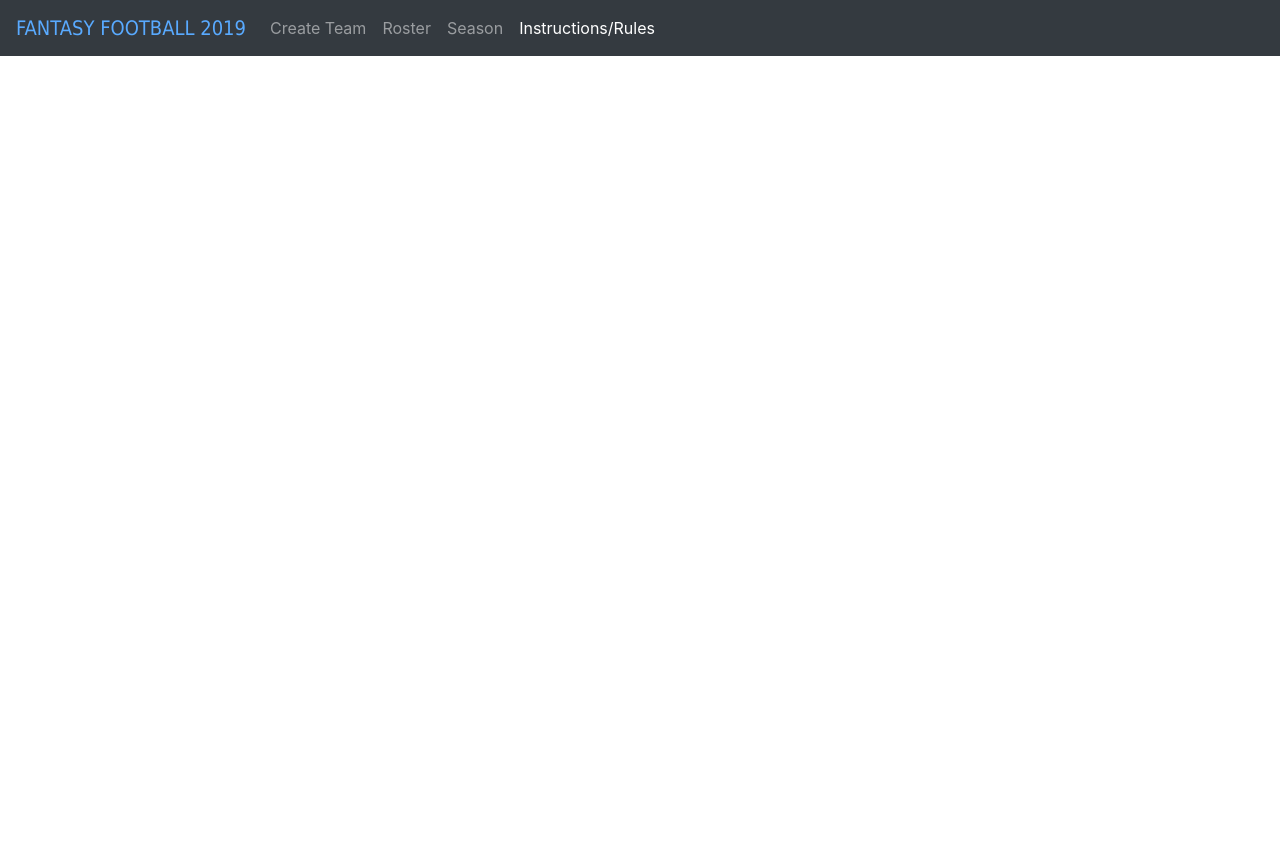
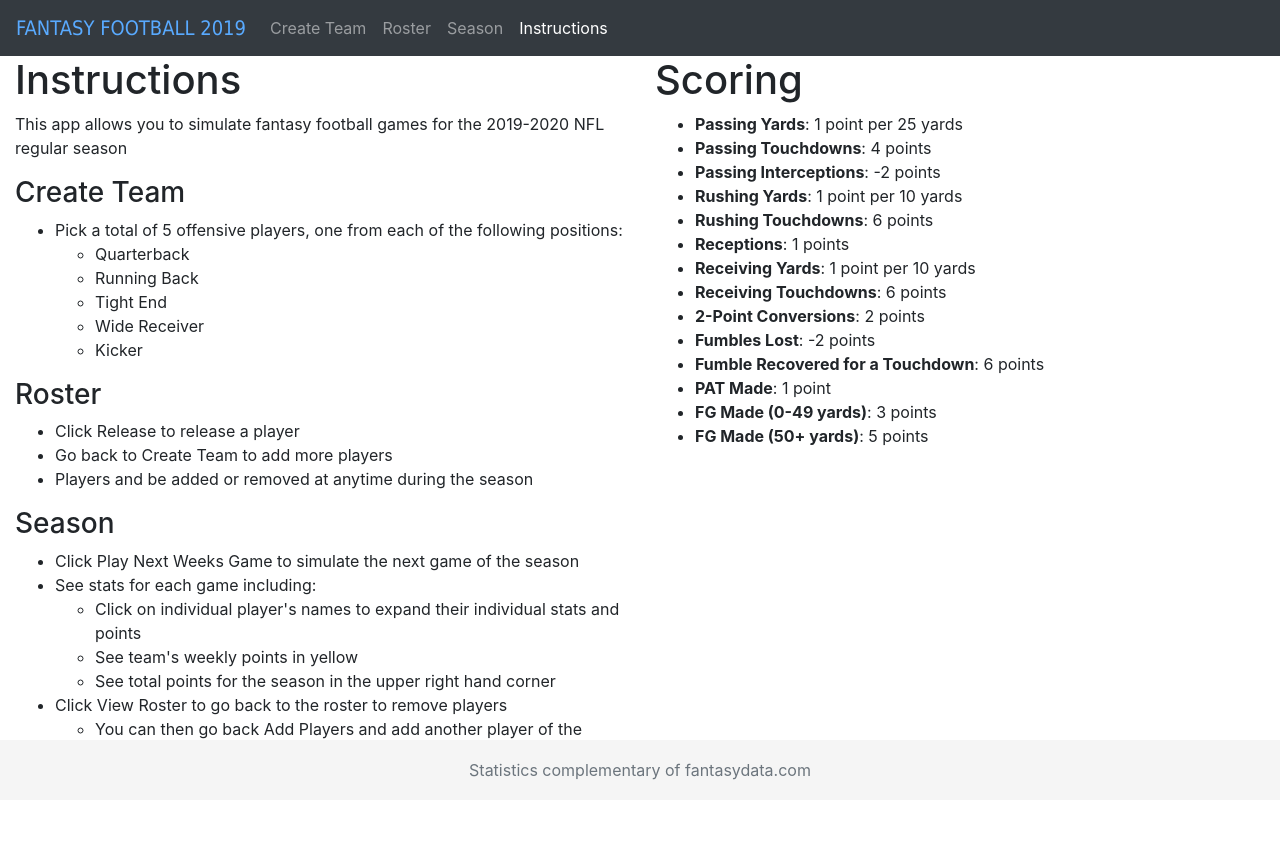
Before and after one commit to michaelbarnett17/FantasyFootball, a Flask app: page /instructions in a window 1280 px wide. Before the commit the page ends 56 px from the top, so only its background shows below. Run offline with Flask 2, Linux system fonts and the light colour scheme; some libraries are stand-ins or nearby versions.

Commit message:
Project finished!

```diff
--- a/application.py
+++ b/application.py
@@ -210,10 +210,12 @@ def tryToAddPlayerToRoster(c, conn):
         return render_template("createTeam.html", player = None)
 
 def getCurrentRoster(c, conn):
-    c.execute("""select fantasyteam.playerid, firstName, lastName, position, team, photourl
+    c.execute("""select fantasyteam.playerid, firstName, lastName, position, WikipediaWordMarkUrl, photourl
                 from player2019
                 join fantasyteam
-                on player2019.playerid = fantasyTeam.playerid""")
+                on player2019.playerid = fantasyTeam.playerid
+                join team2019
+                on player2019.Team = Team2019.Key""")
     try:
         roster = c.fetchall()
         conn.close()
--- a/static/css/createTeam.css
+++ b/static/css/createTeam.css
@@ -16,17 +16,14 @@ body
     border-radius: 5px;
     margin-bottom: 4px;
 }
-
 #createTeamNav
 {
     color: white;
 }
-
 .btn-info
 {
     margin-top: 20px;
 }
-
 .btn-success, .list-button
 {
     float: right;
--- a/static/css/layout.css
+++ b/static/css/layout.css
@@ -3,3 +3,18 @@
     color: #59aaff;
     font-family: Tahoma;
 }
+.footer
+{
+  position: fixed;
+  bottom: 0;
+  width: 100%;
+  height: 60px;
+  line-height: 60px;
+  background-color: #f5f5f5;
+  text-align: center;
+}
+
+body
+{
+    margin-bottom: 60px;
+}
--- a/static/css/season.css
+++ b/static/css/season.css
@@ -24,38 +24,32 @@
 {
     float: right;
 }
-
 .game
 {
     margin-bottom: 2%;
 }
-
 .weekPoints
 {
     display: inline-block;
     margin-right: 10px;
     font-size: 120%;
 }
-
 .week
 {
     display: inline-block;
     margin-left: 10px;
     font-size: 120%;
 }
-
 #weeklyStats
 {
     background-color: black;
     color: yellow;
     font-weight: bold;
 }
-
 .seasonStats
 {
     font-family: Arial Black;
 }
-
 .btn-info
 {
     margin-top: 10px;
--- a/static/js/createTeam.js
+++ b/static/js/createTeam.js
@@ -1,3 +1,7 @@
+// Following commented code was used in earlier vesion of program, but no longer needed.
+
+/*
+
 var playerCount = 1;
 const maxPlayers = 3;
 var QB = false;
@@ -153,3 +157,5 @@ function lookupTeam(playerTeam)
 
     return teams[playerTeam];
 }
+
+*/
--- a/templates/instructions.html
+++ b/templates/instructions.html
@@ -9,7 +9,67 @@
 {% endblock %}
 
 {% block container %}
-  <!-- NO CONTENT YET -->
+<div class="container-fluid">
+  <div class="row">
+    <div class="col-md-6">
+      <h1>Instructions</h1>
+      <p>This app allows you to simulate fantasy football games for the 2019-2020 NFL regular season</p>
+      <h3>Create Team</h3>
+      <ul>
+        <li> Pick a total of 5 offensive players, one from each of the following positions:</li>
+        <ul>
+          <li>Quarterback</li>
+          <li>Running Back</li>
+          <li>Tight End</li>
+          <li>Wide Receiver</li>
+          <li>Kicker</li>
+        </ul>
+        </li>
+      </ul>
+      <h3>Roster</h3>
+      <ul>
+        <li>Click Release to release a player</li>
+        <li>Go back to Create Team to add more players</li>
+        <li>Players and be added or removed at anytime during the season</li>
+      </ul>
+      <h3>Season</h3>
+      <ul>
+        <li>Click Play Next Weeks Game to simulate the next game of the season</li>
+        <li>See stats for each game including:</li>
+        <ul>
+          <li>Click on individual player's names to expand their individual stats and points</li>
+          <li>See team's weekly points in yellow</li>
+          <li>See total points for the season in the upper right hand corner</li>
+        </ul>
+        <li>Click View Roster to go back to the roster to remove players</li>
+        <ul>
+          <li>You can then go back Add Players and add another player of the same position as the removed player</li>
+        </ul>
+        <li>Click Start Season Over to begin a new season</li>
+      </ul>
+    </div>
+
+    <div class="col-md-6">
+      <h1>Scoring</h1>
+      <ul>
+        <li><strong>Passing Yards</strong>: 1 point per 25 yards</li>
+        <li><strong>Passing Touchdowns</strong>: 4 points</li>
+        <li><strong>Passing Interceptions</strong>: -2 points</li>
+        <li><strong>Rushing Yards</strong>: 1 point per 10 yards</li>
+        <li><strong>Rushing Touchdowns</strong>: 6 points</li>
+        <li><strong>Receptions</strong>: 1 points</li>
+        <li><strong>Receiving Yards</strong>: 1 point per 10 yards</li>
+        <li><strong>Receiving Touchdowns</strong>: 6 points</li>
+        <li><strong>2-Point Conversions</strong>: 2 points</li>
+        <li><strong>Fumbles Lost</strong>: -2 points</li>
+        <li><strong>Fumble Recovered for a Touchdown</strong>: 6 points</li>
+        <li><strong>PAT Made</strong>: 1 point</li>
+        <li><strong>FG Made (0-49 yards)</strong>: 3 points</li>
+        <li><strong>FG Made (50+ yards)</strong>: 5 points</li>
+      </ul>
+    </div>
+  </div>
+</div>
 {% endblock %}
 
 {% block javascript %}
--- a/templates/layout.html
+++ b/templates/layout.html
@@ -32,12 +32,17 @@
           <a class="nav-link" href="{{ url_for('season') }}" id="seasonNav">Season</a>
         </li>
         <li class="nav-item">
-          <a class="nav-link" href="{{ url_for('instructions') }}" id="instructionsNav">Instructions/Rules</a>
+          <a class="nav-link" href="{{ url_for('instructions') }}" id="instructionsNav">Instructions</a>
         </li>
       </ul>
     </nav>
     {% block container %}
     {% endblock %}
+    <footer class="footer class= d-none d-md-table-cell">
+      <div class="container">
+        <span class="text-muted">Statistics complementary of</span> <a href="https://fantasydata.com/"><span class="text-muted">fantasydata.com</span></a>
+      </div>
+    </footer>
     <!-- Optional JavaScript -->
     {% block javascript %}
     {% endblock %}
```
Also changed, not shown: static/css/roster.css (+24 -1 lines), templates/roster.html (+14 -12 lines).
